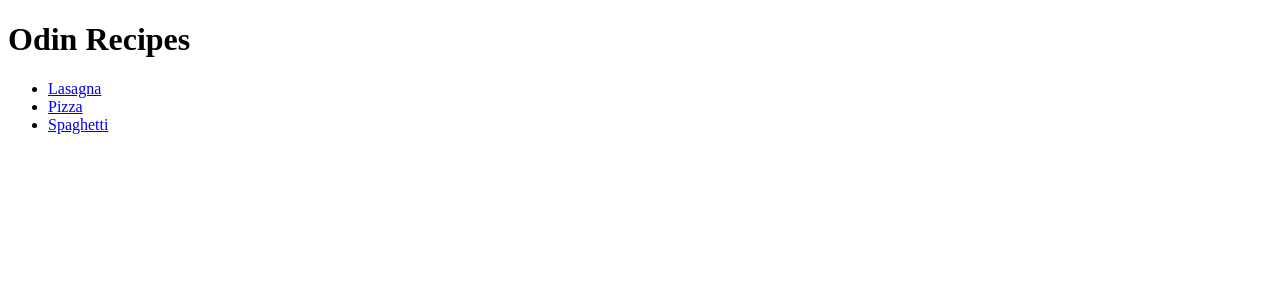
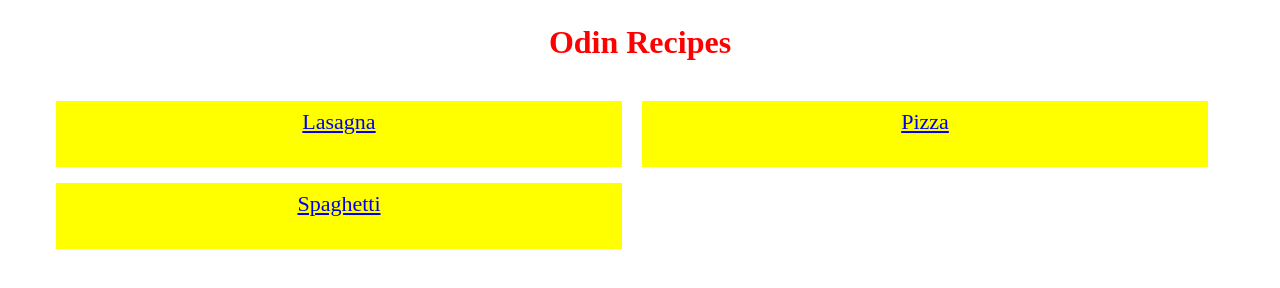
Before and after one commit to Tomcat765/odin-recipes, a plain HTML site: page index.html in a window 1280 px wide. Drawn offline with Linux system fonts and the light colour scheme.

Commit message:
CSS changes to Odin recipes

```diff
--- a/index.html
+++ b/index.html
@@ -3,6 +3,7 @@
     <head>
         <meta charset="UTF-8">
         <title>Odin recipes</title>
+        <link rel="stylesheet" href="../odin-recipes/styles.css">
     </head>
     <body>
         <h1>Odin Recipes</h1>
--- /dev/null
+++ b/styles.css
@@ -0,0 +1,20 @@
+li {
+    background-color: yellow;
+    color: white;
+    font-size: 22px;
+    text-align: center;
+    margin: 8px;
+    padding: 8px;
+    display: inline-block;
+    width: 550px;
+    height: 50px;
+}
+
+h1 {
+    text-align: center;
+    color: red;
+    font-size: 32px;
+    font-weight: bold;
+    margin: auto;
+    padding: 16px;
+}
```
